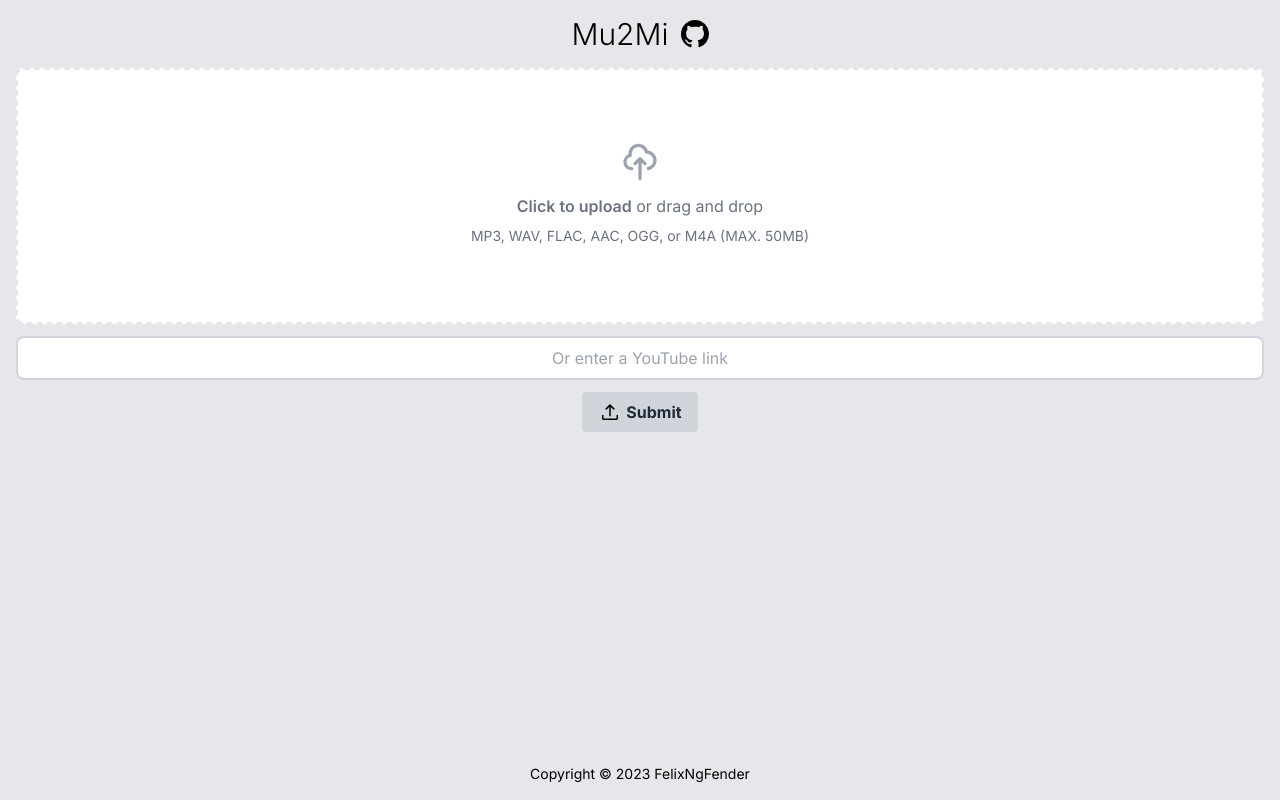
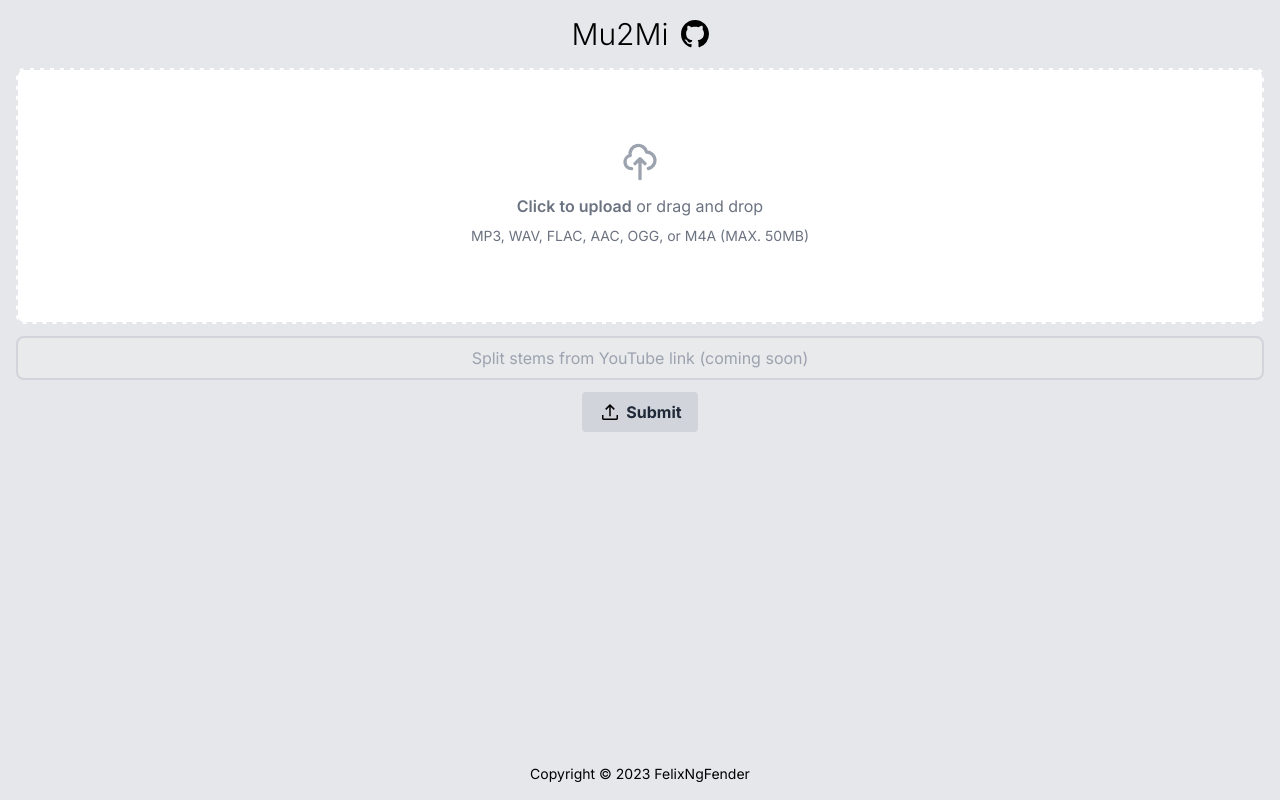
Before and after one commit to FelixNgFender/Mu2Mi, a Next.js app in the folder frontend/: page / in a window 1280 px wide. Built offline with nearby package versions, Linux system fonts and the light colour scheme.

Commit message:
frontend: Disable YouTube download link

```diff
--- a/frontend/app/AudioUploadForm.tsx
+++ b/frontend/app/AudioUploadForm.tsx
@@ -69,8 +69,9 @@ export default function AudioUploadForm() {
         type="url"
         id="ytb-link"
         name="ytb-link"
-        placeholder="Or enter a YouTube link"
+        placeholder="Split stems from YouTube link (coming soon)"
         pattern="^((?:https?:)?\/\/)?((?:www|m)\.)?((?:youtube\.com|youtu.be))(\/(?:[\w\-]+\?v=|embed\/|v\/)?)([\w\-]+)(\S+)?$"
+        disabled
       />
 
       <button
```
